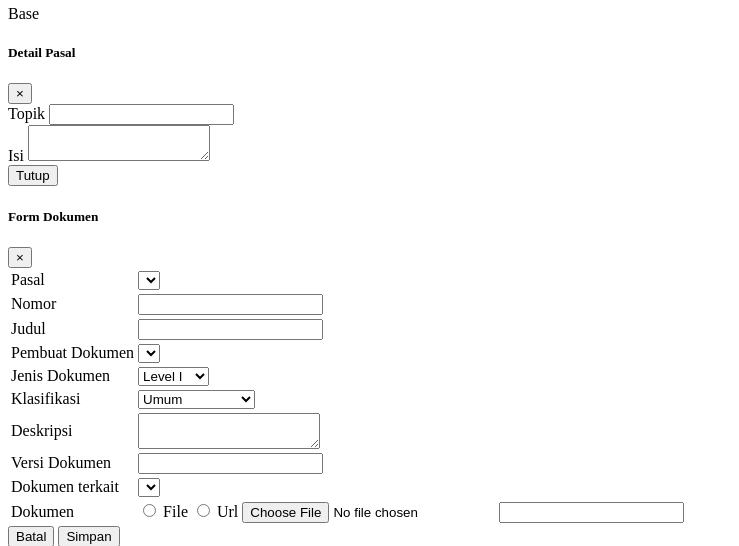
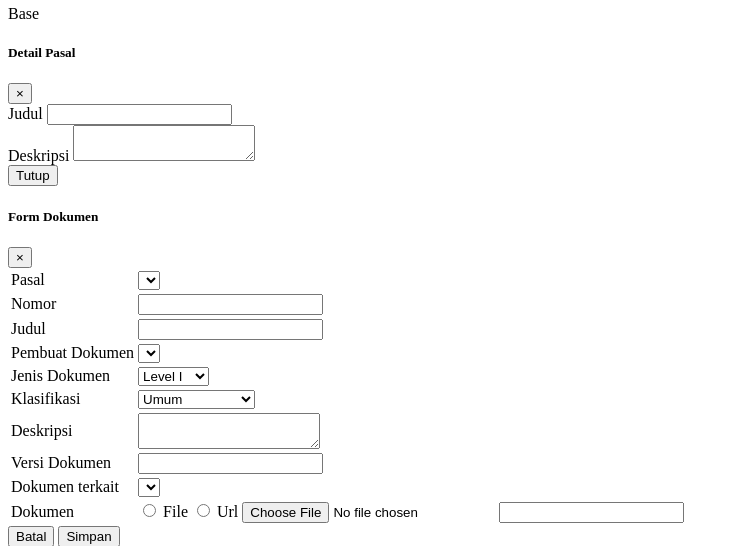
Before and after one commit to ArcShift/dms, a PHP site: the page made by application/views/treeview_detail/read.php in a window 1280 px wide. Shown: the part 343-889 px from the top of the page, without its empty margins (0-739 px from the left). Run offline with PHP 8.4, Linux system fonts and the light colour scheme; the template is opened without the code that fills it, so the values that code supplies are empty.

Commit message:
revisi layout 3

```diff
--- a/application/views/treeview_detail/read.php
+++ b/application/views/treeview_detail/read.php
@@ -145,11 +145,11 @@ $role = $this->session->userdata['user']['role'];
                 </div>
                 <div class="modal-body modal-message">
                     <div class="form-group">
-                        <label for="namaModule">Topik</label>
+                        <label for="namaModule">Judul</label>
                         <input class="form-control item-sort-desc" name="sort-desc" readonly="">
                     </div>
                     <div class="form-group">
-                        <label for="namaModule">Isi</label>
+                        <label for="namaModule">Deskripsi</label>
                         <textarea class="form-control item-long-desc" name="long-desc" readonly=""></textarea>
                     </div>
                 </div>
@@ -757,7 +757,6 @@ $role = $this->session->userdata['user']['role'];
                     }
                 }
             }
-            console.log(distribusi);
         });
     }
     function editDistribusi(index) {
@@ -772,8 +771,6 @@ $role = $this->session->userdata['user']['role'];
         m.find('.input-dokumen-id').val(d.id);
     }
     $('#distribusi-unit-kerja').change(function () {
-        console.log($(this).val());
-        console.log(personil);
         var slct = $('#modalDistribusi').find('.select-personil');
         slct.val(null).trigger('change');
         var selected = [];
@@ -808,7 +805,6 @@ $role = $this->session->userdata['user']['role'];
         m.find('.radio-ulangi-jadwal[value="' + distribusi[index].repeat + '"]').prop('checked', true);
         var harian = ['senin', 'selasa', 'rabu', 'kamis', 'jumat', 'sabtu', 'minggu'];
         for (var item of harian) {
-            console.log(item + ' = ' + distribusi[index][item]);
             var status = distribusi[index][item];
             if (status == 'YA') {
                 m.find('input[type=checkbox][value=' + item.toUpperCase() + ']').prop('checked', true);
```
